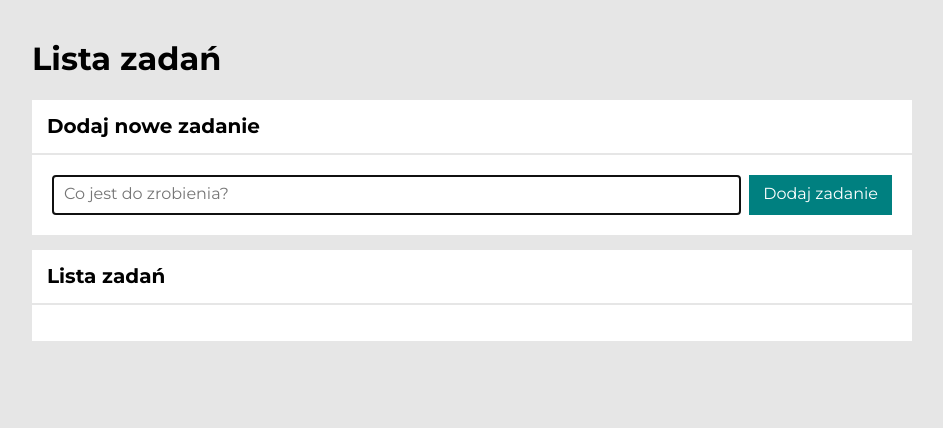
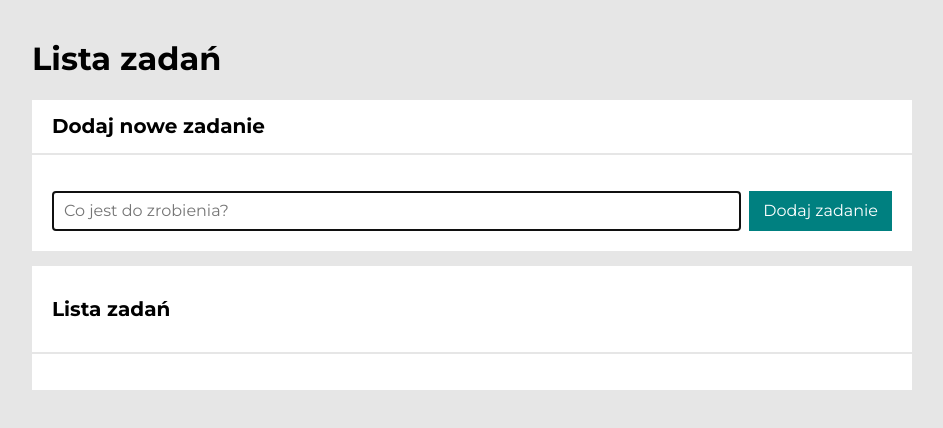
Before and after one commit to adrianplotka/List-to-do, a plain HTML site: page index.html in a window 1280 px wide. Shown: the whole page, without its empty margins (168-1111 px from the left). Drawn offline with nearby package versions, Linux system fonts and the light colour scheme.

Commit message:
give css and correct classes in html for new buttons

```diff
--- a/css/section.css
+++ b/css/section.css
@@ -4,9 +4,24 @@
 }
 
 .section__header {
+    padding: 15px 20px;
+    font-size: 20px;
+}
+
+.section__header--first {
     border-bottom: 2px solid hsl(0deg 0% 90%);
+}
+
+.section__container {
+    display: grid;
+    align-items: center;
+    border-bottom: 2px solid hsl(0deg 0% 90%);
+    grid-template-columns: 1fr auto;
+}
+
+.section__button {
+    background-color: transparent;
+    border: none;
+    color: teal;
     padding: 15px;
-    margin: 0px;
-    font-size: 20px;
-    font-weight: 700;
 }
--- a/index.html
+++ b/index.html
@@ -26,25 +26,21 @@
         <h1 class="header">Lista zadań</h1>
 
         <section class="section">
-            <h3 class="section__header">Dodaj nowe zadanie</h3>
+            <h2 class="section__header section__header--first">Dodaj nowe zadanie</h3>
 
                 <form class="form js-form">
                     <input class=" form__text js-newTask" autofocus placeholder="Co jest do zrobienia?">
                     <button class="form__button">Dodaj zadanie</button>
                 </form>
-
         </section>
-
-
         <section class="section">
-            <h3 class="section__header">Lista zadań</h3>
+           <div class="section__container ">
+            <h2 class="section__header">Lista zadań</h2>
+            <div class="listButtons js-buttons"></div>
+           </div>
                 <ul class="list js-tasks">
-                </ul>
-
         </section>
     </div>
-
-
 </body>
 
 </html>
```
Also changed, not shown: js/script.js (line endings or trailing spaces).
